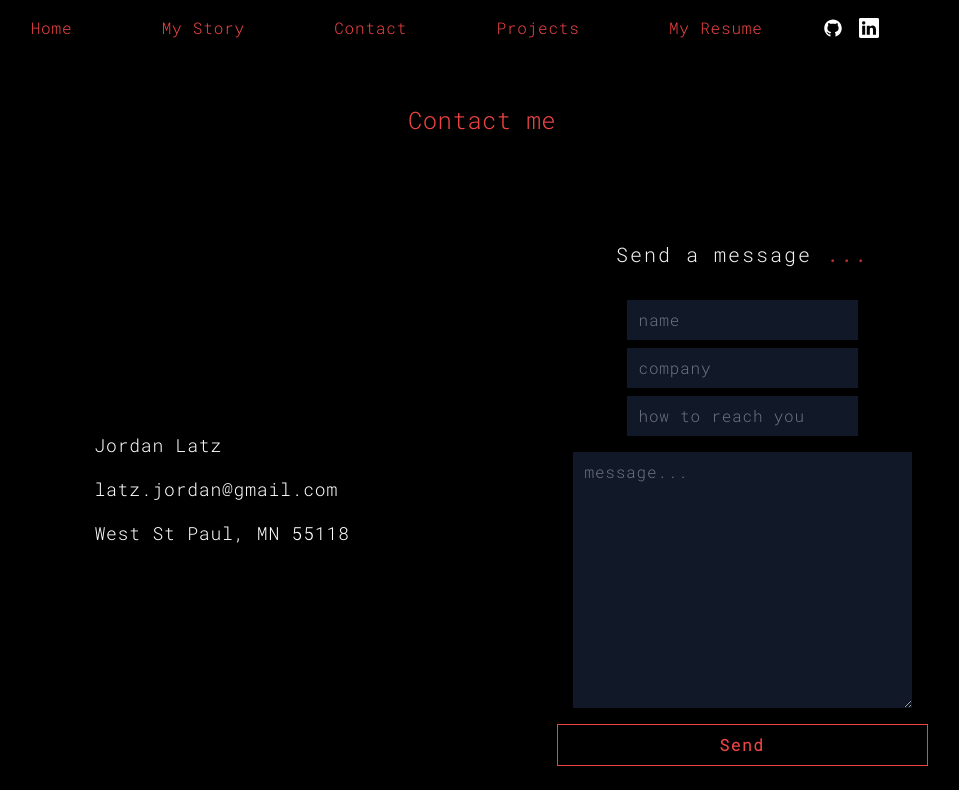
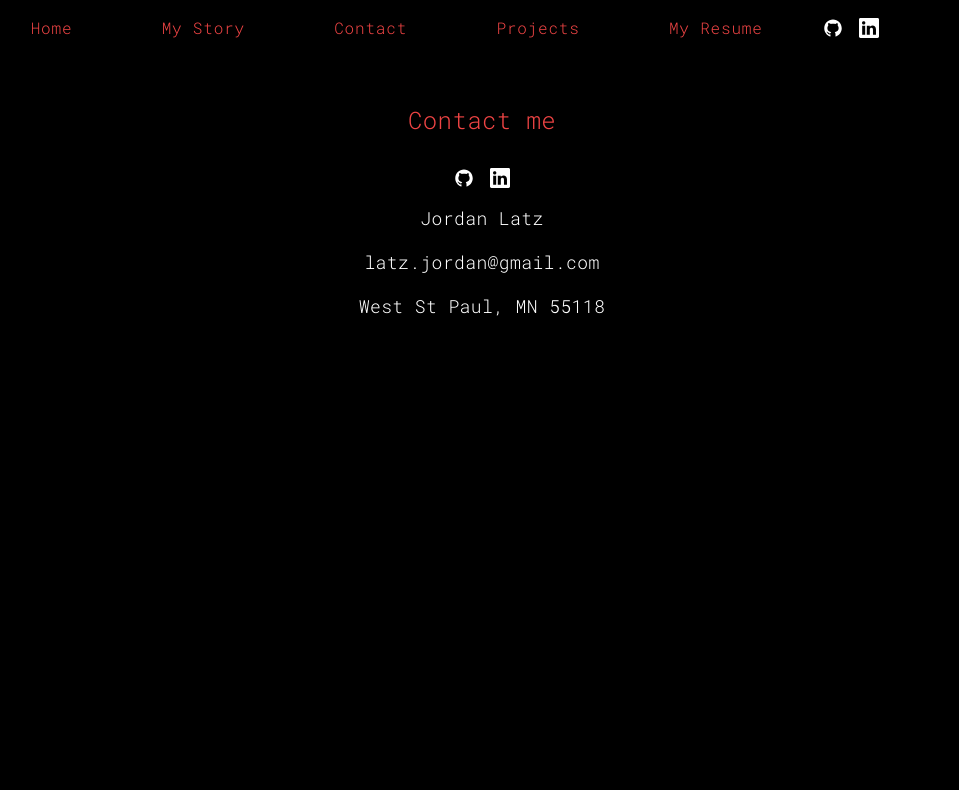
Before and after one commit to latz09/portfolio, a Next.js app: page /contact in a window 1280 px wide. Shown: the top 790 px of the page, without its empty margins (158-1117 px from the left). Built offline with nearby package versions, Linux system fonts and the light colour scheme.

Commit message:
removed contact form until fix bug

```diff
--- a/components/Contact/Contact.js
+++ b/components/Contact/Contact.js
@@ -7,20 +7,21 @@
 	return (
 		<>
 			<h1 className='text-red-500 text-center text-lg md:text-2xl mt-12'>Contact me</h1>{' '}
-			<div className='grid gap-4 mt-11 md:grid-cols-2 justify-items-center items-center tracking-wider'>
+		<span className="flex justify-center mt-8">	<Social /></span>
+			{/* <div className='grid gap-4 mt-11 md:grid-cols-2 justify-items-center items-center tracking-wider'> */}
 				{' '}
-				<div>
+				<div className="text-center mt-4">
 					<div className='text-white grid gap-4 text-lg'>
 						<h1>Jordan Latz</h1>
-
 						<span>latz.jordan@gmail.com</span>
 						<p>West St Paul, MN 55118</p>
+
 					</div>
 				</div>
 				<div className="mb-8">
-					<ContactForm />
+					{/* <ContactForm /> */}
 				</div>
-			</div>
+			{/* </div> */}
 		</>
 	);
 };
```
